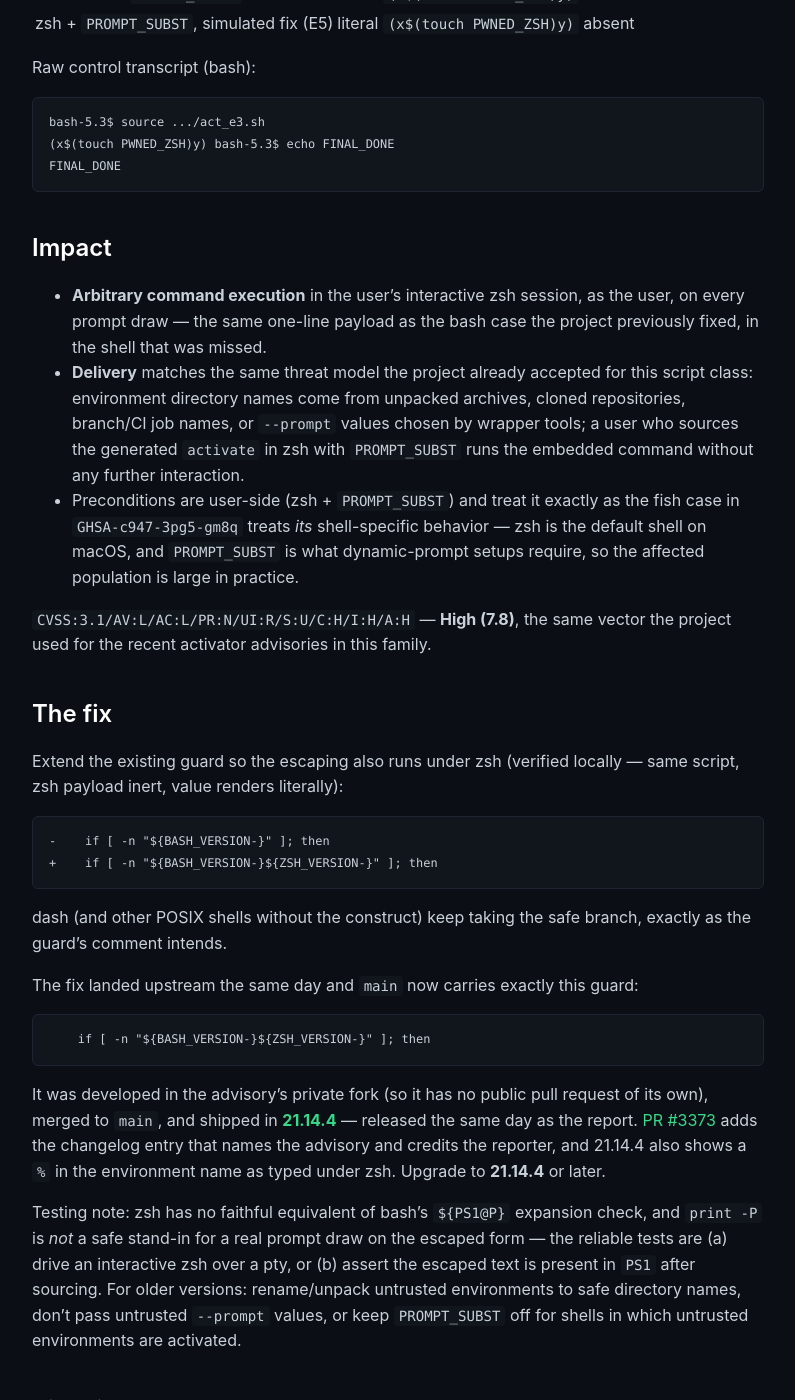
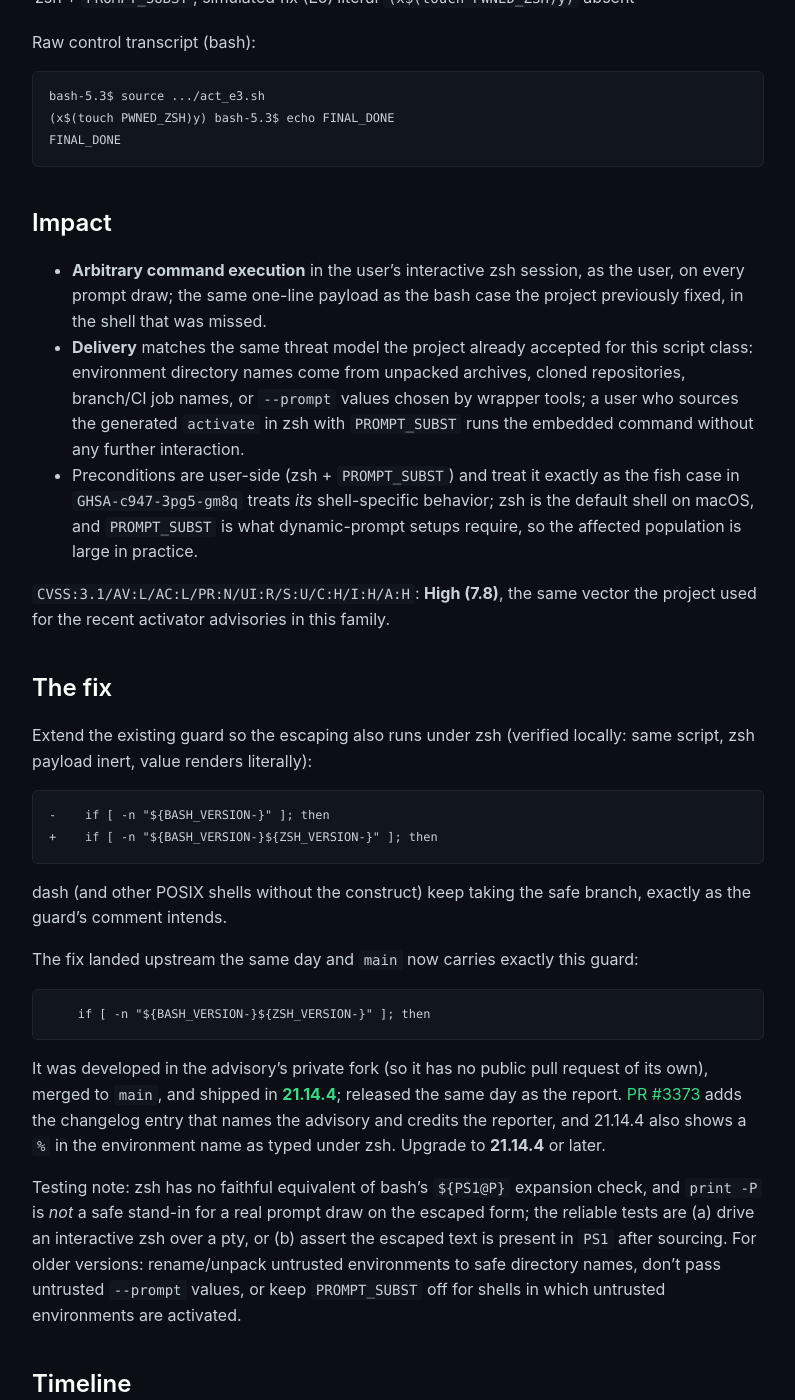
Before and after one commit to kemrec/kemrec.github.io, a Jekyll site: the page built from _writeups/virtualenv-zsh-prompt-subst-command-exec.md, in a window 1280 px wide and 1400 px high, scrolled down 3587 px. Shown: the whole window, without its empty margins (242-1037 px from the left). Built offline with Jekyll 4.4.1, drawn with Linux system fonts in a browser that asks for light colours; some of the changed text lies outside the part shown.

Commit message:
virtualenv writeup: add CVE-2026-113726 and drop em dashes

````diff
--- a/_writeups/virtualenv-zsh-prompt-subst-command-exec.md
+++ b/_writeups/virtualenv-zsh-prompt-subst-command-exec.md
@@ -29,7 +29,7 @@ was published and the fix released in **21.14.4** the same day.
 
 ## Background
 
-`activate` is not two scripts — it is one POSIX-shell script shared by bash and zsh
+`activate` is not two scripts; it is one POSIX-shell script shared by bash and zsh
 (`--activators bash` emits it; zsh users source it directly). At the end of sourcing
 it, if `VIRTUAL_ENV_DISABLE_PROMPT` is unset, the script prepends the environment
 name to `PS1`:
@@ -39,15 +39,15 @@ name to `PS1`:
   sets it explicitly.
 - Under bash, the value is re-expanded by the prompt machinery on each redraw (the
   `\u`, `\$`, backslash-escape semantics of `PS1`). Under zsh, expansion is *off* by
-  default — **unless `PROMPT_SUBST` is set**, in which case zsh treats the prompt
+  default. **unless `PROMPT_SUBST` is set**, in which case zsh treats the prompt
   string as subject to parameter expansion, command substitution and arithmetic
   expansion at every draw.
 
 `PROMPT_SUBST` is opt-in, but it is the standard way to build a dynamic zsh prompt:
 most theme frameworks, and zsh prompt snippets going back decades, require it, and
 [virtualenvwrapper's own tips page](https://virtualenvwrapper.readthedocs.io/en/latest/tips.html)
-tells zsh users to `setopt PROMPT_SUBST` when overriding the venv prompt. On macOS —
-where zsh is the default login shell — it is extremely common.
+tells zsh users to `setopt PROMPT_SUBST` when overriding the venv prompt. On macOS,
+where zsh is the default login shell, it is extremely common.
 
 This is the same class the project had already been fixing in its activator scripts:
 `GHSA-p58f-9548-mpm2` (CVE-2026-102925), `GHSA-c947-3pg5-gm8q`, and
@@ -59,7 +59,7 @@ about the shell it skipped.
 
 ## The vulnerability
 
-Generated `bin/activate`, virtualenv 21.14.3, lines 129–139:
+Generated `bin/activate`, virtualenv 21.14.3, lines 129-139:
 
 ```sh
 if [ -z "${VIRTUAL_ENV_DISABLE_PROMPT-}" ] ; then
@@ -77,7 +77,7 @@ if [ -z "${VIRTUAL_ENV_DISABLE_PROMPT-}" ] ; then
 fi
 ```
 
-The escaping exists precisely because bash redraws expand the prompt — but its
+The escaping exists precisely because bash redraws expand the prompt; but its
 guard limits the guarantee to `BASH_VERSION`. zsh takes the unescaped branch and
 stores the raw value in `PS1`, where `PROMPT_SUBST` turns it back into live shell
 syntax on every draw. The changelog entry for #3326 states the intent under that
@@ -85,7 +85,7 @@ restriction: the values "no longer run as a command each time **bash** draws the
 prompt".
 
 zsh supports the same `${var//pattern/replacement}` construct used in the block, so
-the fix does not need a new mechanism — it is a one-token extension to the guard
+the fix does not need a new mechanism; it is a one-token extension to the guard
 condition (see *The fix* below); the comment's concern about dash ("reject it with
 `Bad substitution`") is preserved because dash defines neither `BASH_VERSION` nor
 `ZSH_VERSION`.
@@ -99,7 +99,7 @@ Tested on Kali (kernel 6.19), zsh 5.9, bash 5.3.9, Python 3.13.12, virtualenv
 21.14.3 from PyPI. The payload is `x$(touch PWNED_ZSH)y`; the marker file
 `PWNED_ZSH` is what distinguishes "executed" from "displayed as text".
 
-### Interactive — payload in the environment directory name
+### Interactive: payload in the environment directory name
 
 ```
 $ python3 -m virtualenv --activators bash 'x$(touch PWNED_ZSH)y'
@@ -125,8 +125,8 @@ FINAL_DONE
 (xy) kali%
 ```
 
-The drawn prompt shows `(xy)` — the command substitution **collapsed the payload
-into an empty string** — and the marker exists:
+The drawn prompt shows `(xy)`; the command substitution **collapsed the payload
+into an empty string**; and the marker exists:
 
 ```
 $ ls -l PWNED_ZSH
@@ -153,12 +153,12 @@ $ zsh -f -c 'setopt prompt_subst; source act_e1.sh; print -P "$PS1"'
 
 ### Controls
 
-The same `activate` script, same payload, three ways — only the
+The same `activate` script, same payload, three ways; only the
 zsh+`PROMPT_SUBST` combination executes:
 
 | Scenario | Prompt shows | Marker |
 |---|---|---|
-| zsh + `PROMPT_SUBST` (E1/E2) | `(xy)` — payload collapsed | **created** |
+| zsh + `PROMPT_SUBST` (E1/E2) | `(xy)`; payload collapsed | **created** |
 | bash `-i`, same script | literal `(x$(touch PWNED_ZSH)y)` | absent |
 | zsh **without** `PROMPT_SUBST` | literal `(x$(touch PWNED_ZSH)y)` | absent |
 | zsh + `PROMPT_SUBST`, simulated fix (E5) | literal `(x$(touch PWNED_ZSH)y)` | absent |
@@ -174,7 +174,7 @@ FINAL_DONE
 ## Impact
 
 - **Arbitrary command execution** in the user's interactive zsh session, as the
-  user, on every prompt draw — the same one-line payload as the bash case the
+  user, on every prompt draw; the same one-line payload as the bash case the
   project previously fixed, in the shell that was missed.
 - **Delivery** matches the same threat model the project already accepted for this
   script class: environment directory names come from unpacked archives, cloned
@@ -182,16 +182,16 @@ FINAL_DONE
   user who sources the generated `activate` in zsh with `PROMPT_SUBST` runs the
   embedded command without any further interaction.
 - Preconditions are user-side (zsh + `PROMPT_SUBST`) and treat it exactly as the
-  fish case in `GHSA-c947-3pg5-gm8q` treats *its* shell-specific behavior — zsh is
+  fish case in `GHSA-c947-3pg5-gm8q` treats *its* shell-specific behavior; zsh is
   the default shell on macOS, and `PROMPT_SUBST` is what dynamic-prompt setups
   require, so the affected population is large in practice.
 
-`CVSS:3.1/AV:L/AC:L/PR:N/UI:R/S:U/C:H/I:H/A:H` — **High (7.8)**, the same vector
+`CVSS:3.1/AV:L/AC:L/PR:N/UI:R/S:U/C:H/I:H/A:H`: **High (7.8)**, the same vector
 the project used for the recent activator advisories in this family.
 
 ## The fix
 
-Extend the existing guard so the escaping also runs under zsh (verified locally —
+Extend the existing guard so the escaping also runs under zsh (verified locally:
 same script, zsh payload inert, value renders literally):
 
 ```diff
@@ -210,15 +210,15 @@ The fix landed upstream the same day and `main` now carries exactly this guard:
 
 It was developed in the advisory's private fork (so it has no public pull request
 of its own), merged to `main`, and shipped in
-**[21.14.4](https://github.com/pypa/virtualenv/releases/tag/21.14.4)** — released the
+**[21.14.4](https://github.com/pypa/virtualenv/releases/tag/21.14.4)**; released the
 same day as the report. [PR #3373](https://github.com/pypa/virtualenv/pull/3373)
 adds the changelog entry that names the advisory and credits the reporter, and
 21.14.4 also shows a `%` in the environment name as typed under zsh. Upgrade to
 **21.14.4** or later.
 
 Testing note: zsh has no faithful equivalent of bash's `${PS1@P}` expansion check,
-and `print -P` is *not* a safe stand-in for a real prompt draw on the escaped form
-— the reliable tests are (a) drive an interactive zsh over a pty, or (b) assert the
+and `print -P` is *not* a safe stand-in for a real prompt draw on the escaped form;
+the reliable tests are (a) drive an interactive zsh over a pty, or (b) assert the
 escaped text is present in `PS1` after sourcing. For older versions:
 rename/unpack untrusted environments to safe directory names, don't pass untrusted
 `--prompt` values, or keep `PROMPT_SUBST` off for shells in which untrusted
````
Also changed, not shown: other parts of _writeups/virtualenv-zsh-prompt-subst-command-exec.md (+9 -8 lines).
